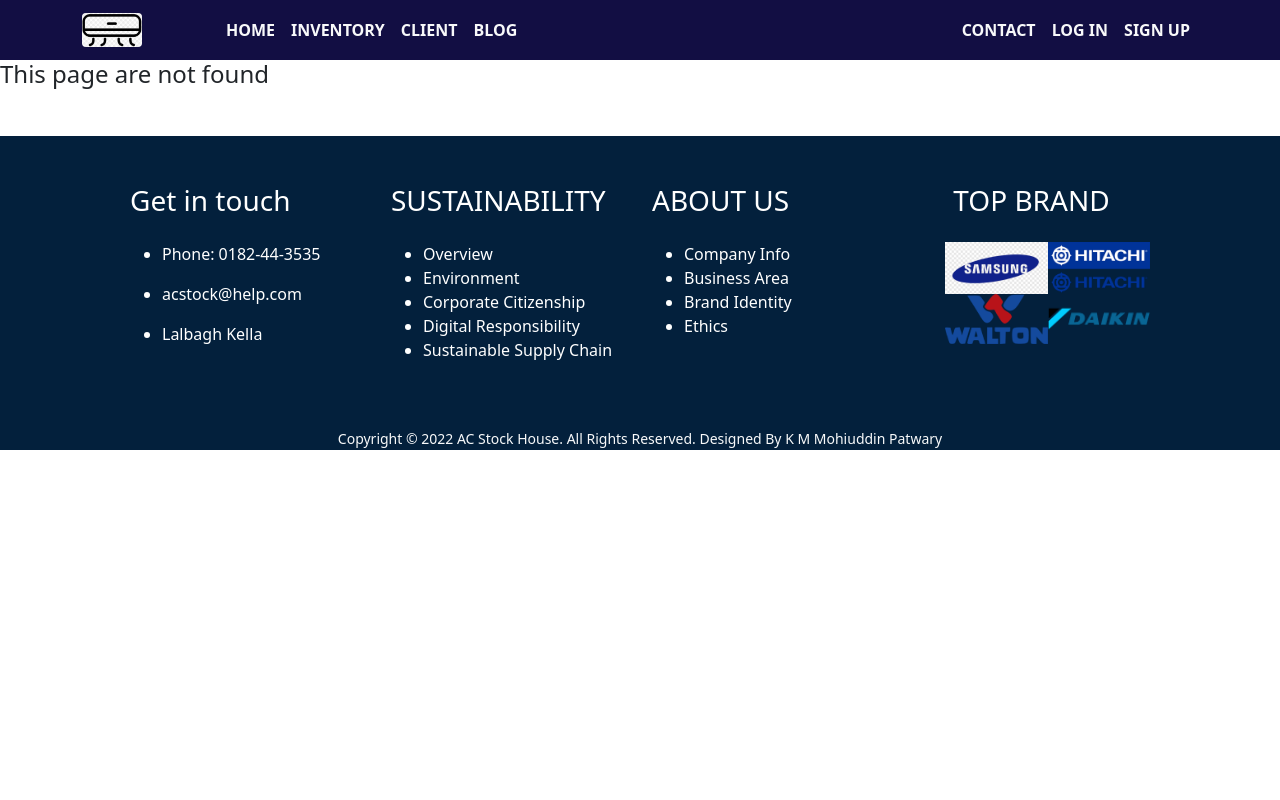
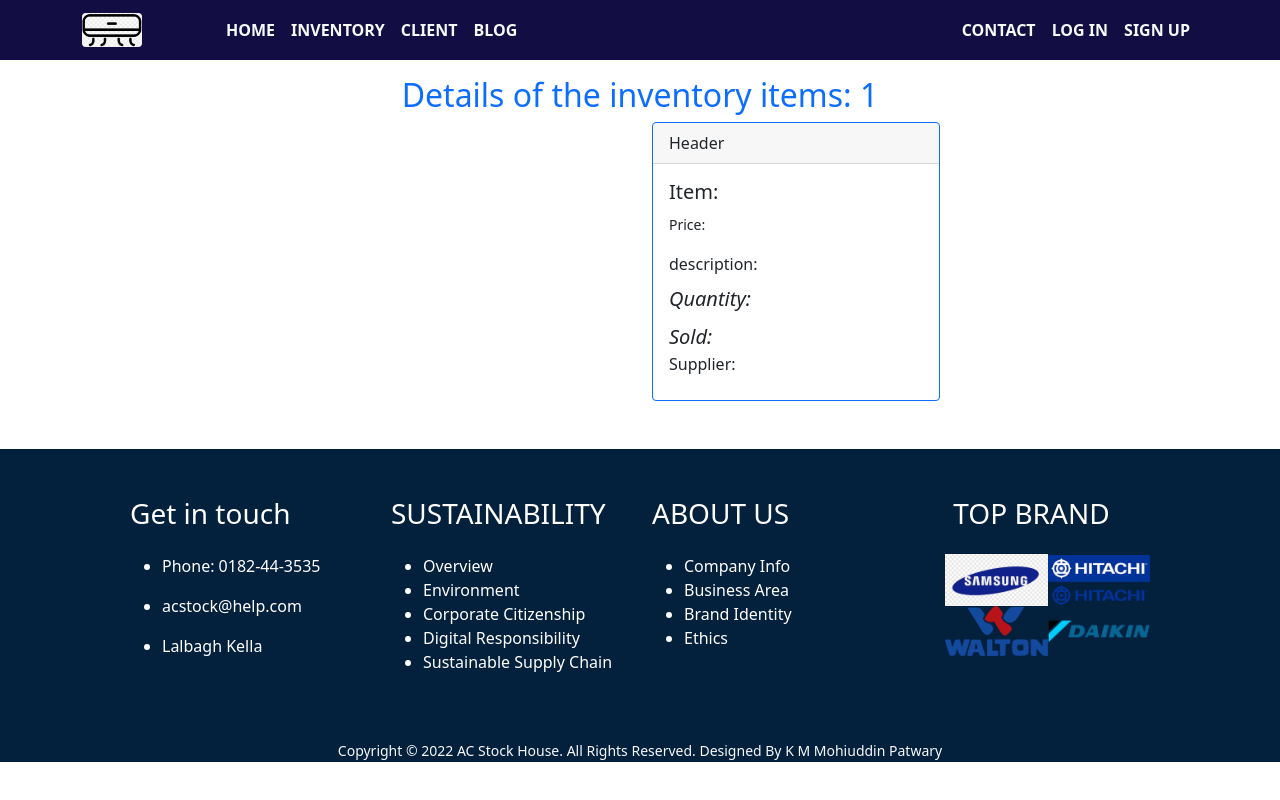
Before and after one commit to mohiuddin2721/ac-stock-house-jm-11, a React (Create React App) app: page /inventory/1 in a window 1280 px wide. Built offline with nearby package versions, Linux system fonts and the light colour scheme.

Commit message:
notfound page update

```diff
--- a/src/App.js
+++ b/src/App.js
@@ -7,6 +7,7 @@ import Client from './components/home/Client/Client';
 import Contact from './components/home/Contact/Contact';
 import Home from './components/home/Home/Home';
 import Inventories from './components/home/Inventories/Inventories';
+import InventoryDetail from './components/home/InventoryDetail/InventoryDetail';
 import Login from './components/home/Login/Login';
 import SignUp from './components/home/SignUp/SignUp';
 import Footer from './components/shared/Footer/Footer';
@@ -20,6 +21,7 @@ function App() {
         <Route path='/' element={<Home></Home>}></Route>
         <Route path='/home' element={<Home></Home>}></Route>
         <Route path='/inventories' element={<Inventories></Inventories>}></Route>
+        <Route path='/inventory/:id' element={<InventoryDetail></InventoryDetail>}></Route>
         <Route path='/client' element={<Client></Client>}></Route>
         <Route path='/blog' element={<Blog></Blog>}></Route>
         <Route path='/contact' element={<Contact></Contact>}></Route>
--- a/src/components/home/HomeItem/HomeItem.js
+++ b/src/components/home/HomeItem/HomeItem.js
@@ -4,7 +4,7 @@ import { Link } from 'react-router-dom';
 import './HomeItem.css';
 
 const HomeItem = props => {
-    const { titleName, price, picture, description, quantity, supplier } = props.item;
+    const { titleName, price, picture, description, quantity, supplier, id } = props.item;
 
     return (
         <CardGroup className='col-md-4 col-12 mt-5 shadow-sm'>
@@ -25,7 +25,7 @@ const HomeItem = props => {
                         Supplier: <span className='fw-normal'>{supplier}</span>
                     </Card.Text>
                     <Card.Text className='text-center'>
-                        <Link to=''>
+                        <Link to={'/inventory/' + id}>
                             <button className='btn btn-outline-primary'>stock update</button>
                         </Link>
                     </Card.Text>
--- /dev/null
+++ b/src/components/home/InventoryDetail/InventoryDetail.js
@@ -0,0 +1,46 @@
+import React from 'react';
+import { Card } from 'react-bootstrap';
+import { useParams } from 'react-router-dom';
+import './InventoryDetail.css';
+
+const InventoryDetail = () => {
+    const { id } = useParams();
+
+    return (
+        <div className='container'>
+            <h2 className='text-primary text-center mt-3'>Details of the inventory items: {id}</h2>
+            <div className='row'>
+                <div className="col-md-6">
+                    <div>
+                        <img src="" alt="" />
+                    </div>
+                </div>
+                <div className="col-md-6">
+                    <Card border="primary" style={{ width: '18rem' }}>
+                        <Card.Header>Header</Card.Header>
+                        <Card.Body>
+                            <Card.Title>Item: </Card.Title>
+                            <Card.Text>
+                                <small>Price: <span className='fw-bold'></span></small>
+                            </Card.Text>
+                            <Card.Text className='p-0 m-0'>
+                                description:
+                            </Card.Text>
+                            <Card.Text className='p-0 mt-2 mb-0'>
+                                <span className='fs-5 fst-italic'>Quantity: </span>
+                            </Card.Text>
+                            <Card.Text className='p-0 mt-2 mb-0'>
+                                <span className='fs-5 fst-italic'>Sold: </span>
+                            </Card.Text>
+                            <Card.Text className='p-0 mb-2'>
+                                Supplier: <span className='fw-normal'></span>
+                            </Card.Text>
+                        </Card.Body>
+                    </Card>
+                </div>
+            </div>
+        </div>
+    );
+};
+
+export default InventoryDetail;
--- a/src/components/home/Login/Login.js
+++ b/src/components/home/Login/Login.js
@@ -13,7 +13,9 @@ const Login = () => {
         <div className="login-container">
             <div className="login-title">LOGIN</div>
             <form className="login-form" onSubmit={handleLogin}>
+                <label htmlFor="">Your Email</label>
                 <input type="text" name='email' placeholder="Your Email" required />
+                <label htmlFor="">Your Password</label>
                 <input type="password" name='password' placeholder="password" required />
                 <button type='submit'>Login</button>
             </form>
--- a/src/components/home/SignUp/SignUp.js
+++ b/src/components/home/SignUp/SignUp.js
@@ -3,7 +3,11 @@ import { Link } from 'react-router-dom';
 
 const SignUp = () => {
     const handleSignUp = event => {
-
+        event.preventDefault();
+        const name = event.target.name.value;
+        const email = event.target.email.value;
+        const password = event.target.password.value;
+        console.log(name, email, password);
     }
     return (
         <div className="login-container">
@@ -15,8 +19,6 @@ const SignUp = () => {
                 <input type="text" name='email' placeholder="Your Email" required />
                 <label htmlFor="">New Password</label>
                 <input type="password" name='password' placeholder="Password" required />
-                <label htmlFor="">Confirm Password</label>
-                <input type="password" name='password' placeholder="Confirm Password" required />
                 <button type='submit'>SIGN UP</button>
             </form>
             <p className='mt-2'><small>Already have an account?</small> <Link to="/login" className='text-primary pe-auto text-decoration-none'>Please Login</Link> </p>
--- a/src/components/shared/NotFound/NotFound.js
+++ b/src/components/shared/NotFound/NotFound.js
@@ -1,10 +1,22 @@
 import React from 'react';
 import './NotFound.css';
+import notFound from '../../../images/notFound.png';
+import { Link } from 'react-router-dom';
 
 const NotFound = () => {
     return (
-        <div>
-            <h4>This page are not found</h4>
+        <div className='container'>
+            <div className='w-75 mx-auto'>
+                <img className='w-100' src={notFound} alt="" />
+            </div>
+            <div>
+                <Link to='/home'>
+                    <button style={{background : '#120e43', color : 'white'}} className='btn'>Back to Home</button>
+                </Link>
+                <Link to='/inventories'>
+                    <button style={{background : '#120e43', color : 'white'}} className='btn ms-3'>See inventories Items</button>
+                </Link>
+            </div>
         </div>
     );
 };
```
Also changed, not shown: src/components/home/InventoryDetail/InventoryDetail.css (added), src/images/notFound.png (added).
